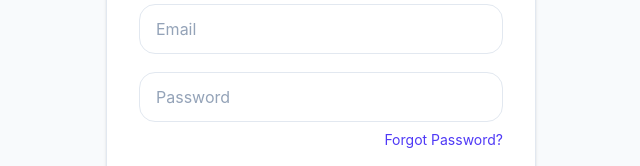
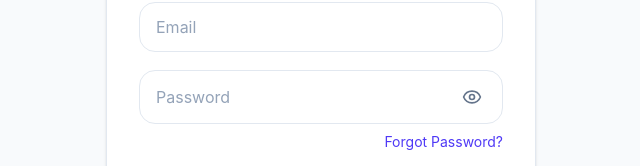
Before and after one commit to soubhagya-behera/pingme, a React (Vite) app in the folder frontend/: page /login in a window 1280 px wide. Shown: the part 322-488 px from the top of the page, without its empty margins (319-959 px from the left). Built offline with nearby package versions, Linux system fonts and the light colour scheme.

Commit message:
Added Closing eye feature to password section

```diff
--- a/frontend/src/components/ui/Input.jsx
+++ b/frontend/src/components/ui/Input.jsx
@@ -1,4 +1,6 @@
+import { useState } from "react";
 import clsx from "clsx";
+import { Eye, EyeOff } from "lucide-react";
 
 export default function Input({
   label,
@@ -7,9 +9,11 @@ export default function Input({
   className = "",
   ...props
 }) {
+  const [showPassword, setShowPassword] = useState(false);
+  const isPassword = props.type === "password";
+
   return (
     <div className="w-full">
-
       {label && (
         <label className="mb-2 block text-sm font-medium text-[var(--text)]">
           {label}
@@ -53,7 +57,22 @@ className={clsx(
             className
           )}
           {...props}
+          type={isPassword ? (showPassword ? "text" : "password") : props.type}
         />
+
+        {isPassword && (
+          <button
+  type="button"
+  onMouseDown={(e) => e.preventDefault()}
+  onClick={() => setShowPassword(!showPassword)}
+  aria-label={
+    showPassword ? "Hide password" : "Show password"
+  }
+  className="ml-3 rounded-full p-1 text-[var(--text-secondary)] hover:bg-slate-100 hover:text-indigo-600 dark:hover:bg-slate-700 transition"
+>
+            {showPassword ? <EyeOff size={20} /> : <Eye size={20} />}
+          </button>
+        )}
       </div>
 
       {error && (
```
Lines whose indentation alone changed are shown as unchanged.
